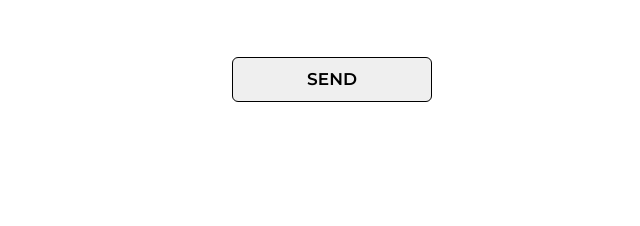
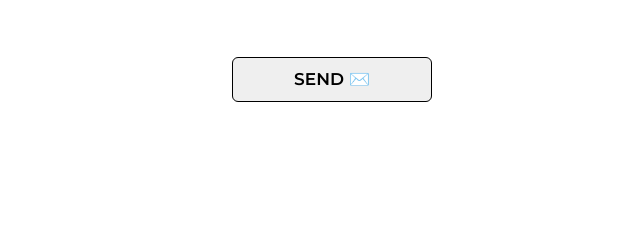
Before and after one commit to yastrebovb/bboris.com, a Gatsby site: page / in a window 1280 px wide. Shown: the part 2739-2965 px from the top of the page, 308-948 px from the left. Built offline with nearby package versions, Linux system fonts and the light colour scheme; Gatsby itself is replaced by a stand-in of ours.

Commit message:
Form Update

```diff
--- a/src/components/Form/Form.js
+++ b/src/components/Form/Form.js
@@ -41,6 +41,7 @@ const Submit = styled(Input)`
 
   &:hover {
     transform: translateY(-6px);
+    border-color: rgb(255, 204, 51);
   }
 `
 
@@ -111,7 +112,7 @@ class Form extends Component {
           value={userMessage}
           onChange={handleInput}
         />
-        <Submit type="submit" value="Send" />
+        <Submit type="submit" value="Send ✉️" />
       </FormStyled>
     )
   }
```
